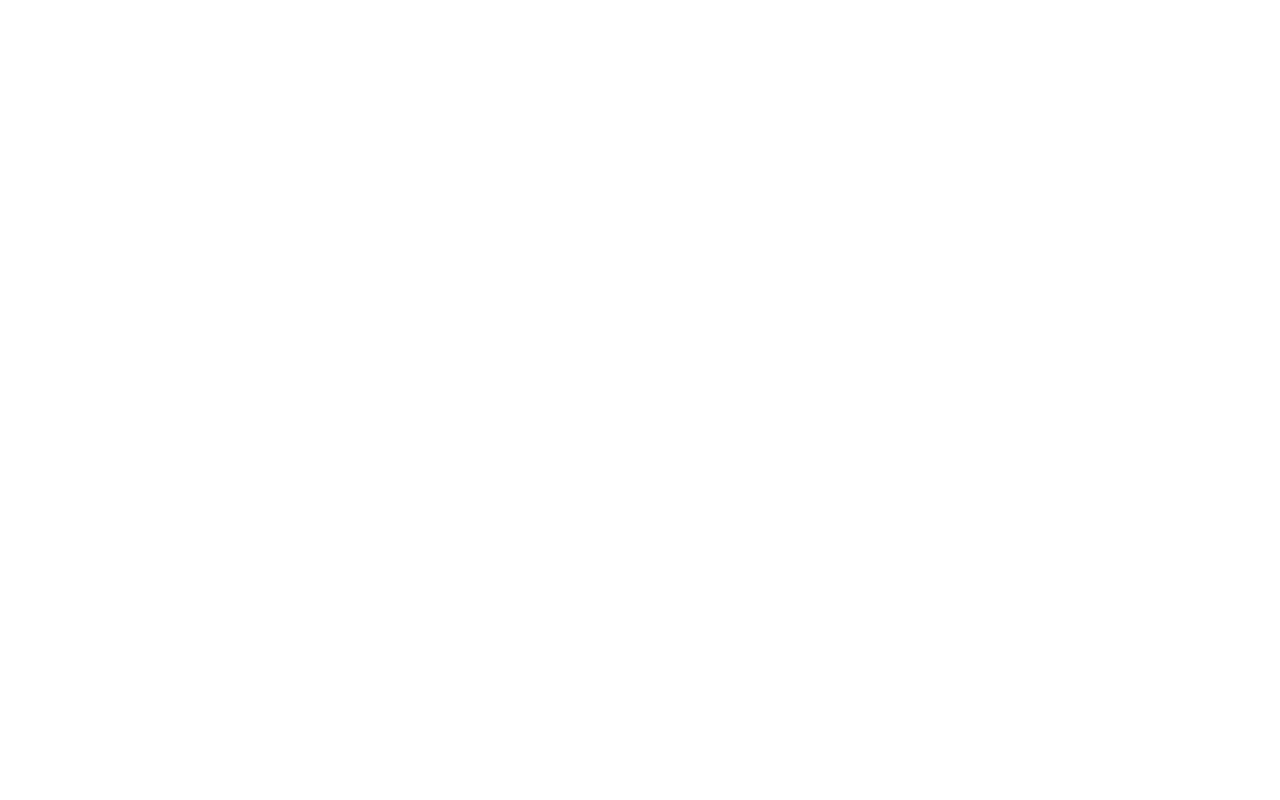
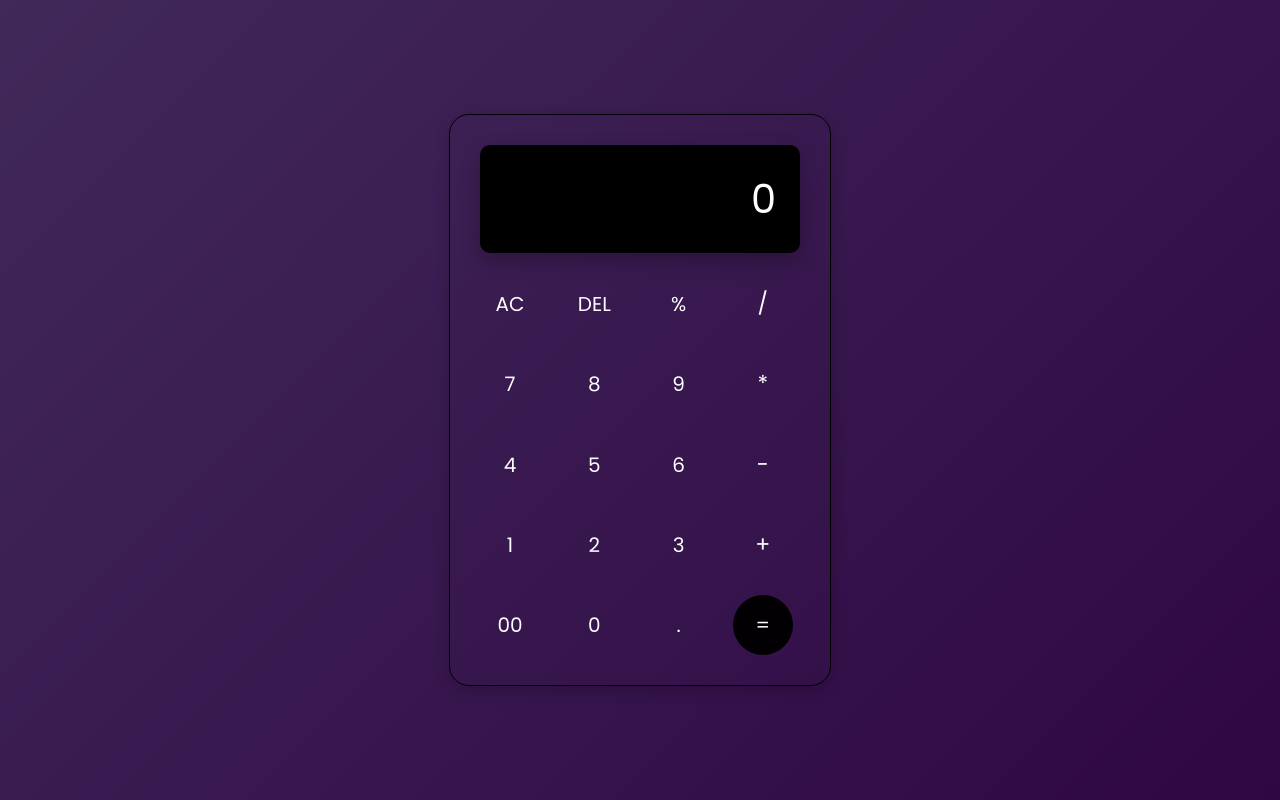
Before and after one commit to Tamim-real/calculator, a plain HTML site: page index.html in a window 1280 px wide. Drawn offline with Linux system fonts and the light colour scheme.

Commit message:
project completed

```diff
--- a/index.html
+++ b/index.html
@@ -7,6 +7,39 @@
     <link rel="stylesheet" href="style.css">
 </head>
 <body>
-
+    <div class="calculator">
+        <input type="text" placeholder="0" id="inputBox">
+        <div>
+        <button>AC</button>
+        <button>DEL</button>
+        <button>%</button>
+        <button class="operator">/</button>
+        </div>
+        <div>
+        <button>7</button>
+        <button>8</button>
+        <button>9</button>
+        <button class="operator">*</button>
+        </div>
+        <div>
+        <button>4</button>
+        <button>5</button>
+        <button>6</button>
+        <button class="operator">-</button>
+        </div>
+        <div>
+        <button>1</button>
+        <button>2</button>
+        <button>3</button>
+        <button class="operator">+</button>
+        </div>
+        <div>
+        <button>00</button>
+        <button>0</button>
+        <button>.</button>
+        <button class="equabtn">=</button>
+        </div>
+    </div>
+    <script src="script.js"></script>
 </body>
 </html>
--- /dev/null
+++ b/script.js
@@ -0,0 +1,28 @@
+let input = document.getElementById('inputBox');
+let buttons = document.querySelectorAll('button');
+
+let string =  '';
+let arr = Array.from(buttons);
+arr.forEach(button => {
+    button.addEventListener('click', (e) => {
+        if(e.target.innerHTML == '='){
+            string = eval(string);
+            input.value = string;
+        }
+
+        else if(e.target.innerHTML == 'AC'){
+            string = '';
+            input.value = string;
+        }
+        else if(e.target.innerHTML == 'DEL'){
+            string = string.substring(0, string.length-1);
+            input.value = string
+        }
+
+        else{
+            string += e.target.innerHTML;
+            input.value = string;
+        }
+
+    })
+})
--- a/style.css
+++ b/style.css
@@ -1,5 +1,63 @@
+@import url('https://fonts.googleapis.com/css2?family=Poppins:ital,wght@0,100;0,200;0,300;0,400;0,500;0,600;0,700;0,800;0,900;1,100;1,200;1,300;1,400;1,500;1,600;1,700;1,800;1,900&display=swap');
+
 *{
     margin: 0;
     padding: 0;
     box-sizing: border-box;
+    font-family: "Poppins", sans-serif;
 }
+
+body{
+    width: 100%;
+    height: 100vh;
+    display: flex;
+    justify-content: center;
+    align-items: center;
+    background: linear-gradient(135deg, #41295a, #2F0743);
+}
+
+.calculator{
+    border: 1px solid black;
+    padding: 20px;
+    border-radius: 20px;
+    background: transparent;
+    box-shadow: 0 4px 15px rgba(0, 0, 0, 0.2);
+}
+
+input{
+     width: 320px;
+     border: none;
+     padding: 24px;
+     margin: 10px;
+     background: black;
+     box-shadow: 0 8px 20px rgba(0, 0, 0, 0.25);
+     border-radius: 10px;
+     font-size: 40px;
+     text-align: right;
+     cursor: pointer;
+     color: white;
+}
+
+input::placeholder{
+    color: white;
+}
+
+button{
+    border: none;
+    width: 60px;
+    height: 60px;
+    margin: 10px;
+    border-radius: 30px;
+    color: white;
+    background: transparent;
+    font-size: 20px;
+    cursor: pointer;
+}
+
+.equabtn{
+    background-color: #020003;
+}
+
+.operator{
+    font-size: 22px;
+}
```
